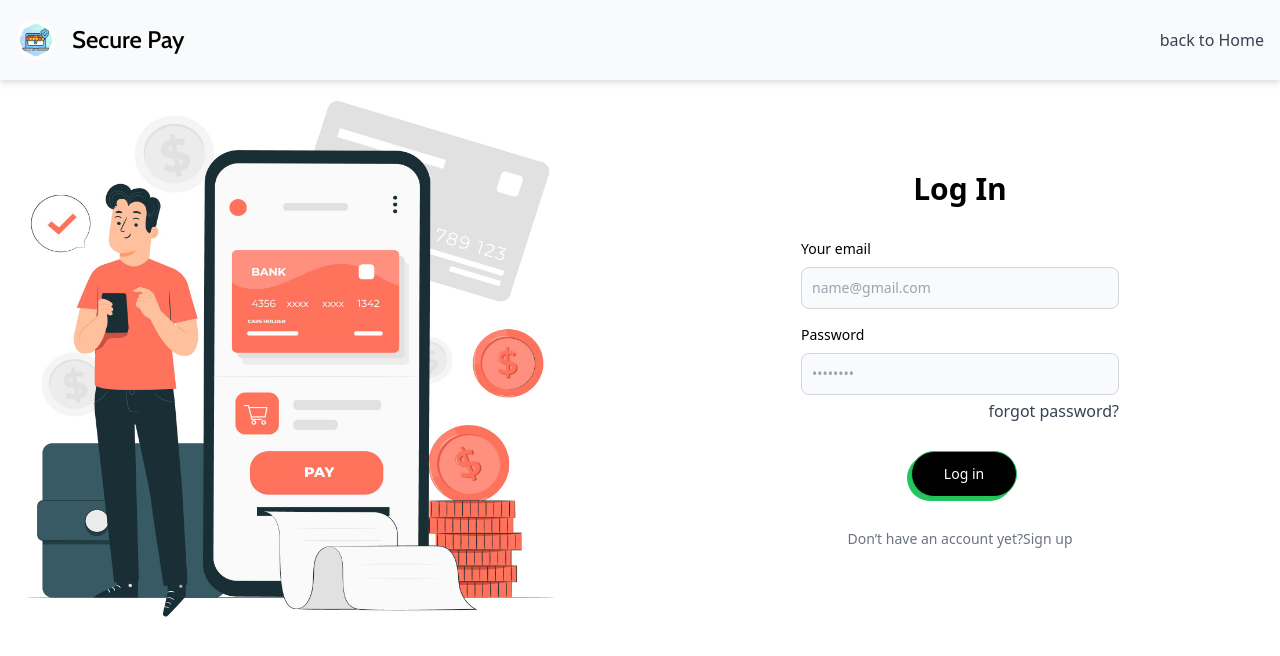
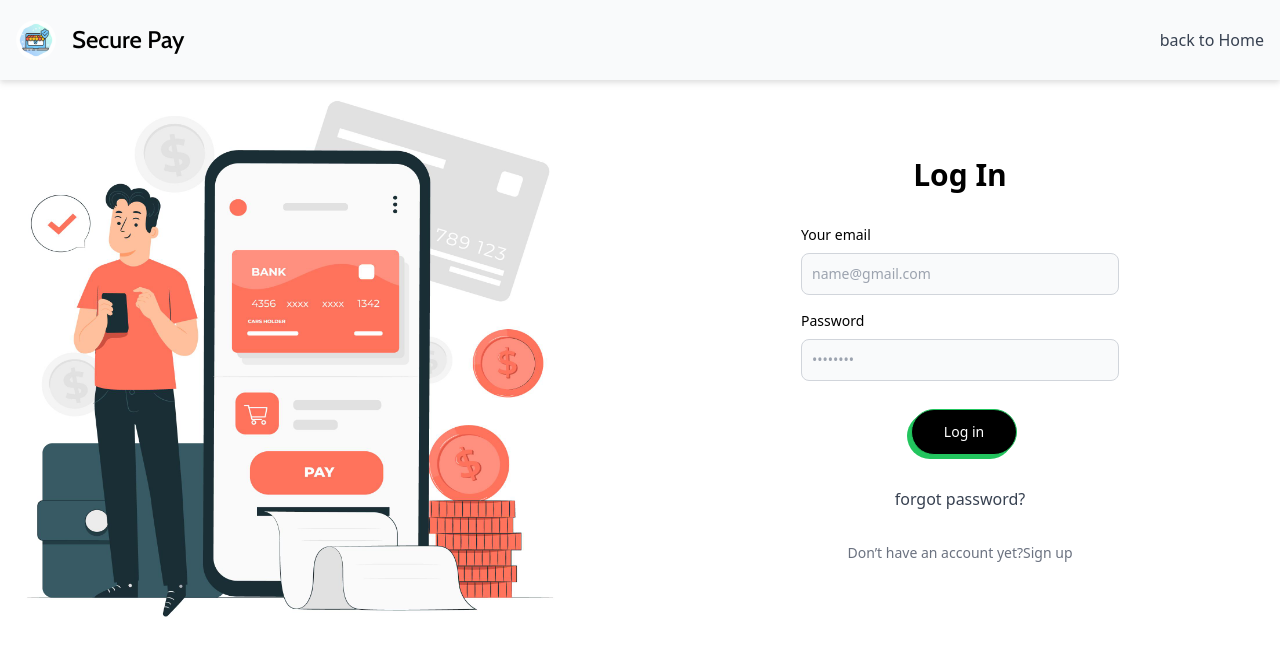
Before and after one commit to Shushant-S/Secure-Pay, a React (Create React App) app in the folder client/: page /login in a window 1280 px wide. Shown: the top 656 px of the page. Built offline with nearby package versions, Linux system fonts and the light colour scheme.

Commit message:
changes the forgot password button in login.js

```diff
--- a/client/src/components/Login.js
+++ b/client/src/components/Login.js
@@ -108,13 +108,6 @@ const Login = () => {
                   placeholder="••••••••"
                   class="bg-gray-50 border border-gray-300 text-gray-900 sm:text-sm rounded-lg focus:ring-primary-600 focus:border-primary-600 block w-full p-2.5 dark:bg-gray-700 dark:border-gray-600 dark:placeholder-gray-400 dark:text-white dark:focus:ring-blue-500 dark:focus:border-blue-500"
                 />
-                <p className="flex justify-end mt-1">
-                  <button onClick={() => {
-                    navigate('/forgotPassword')
-                  }} className="font-medium hover:underline hover:text-black dark:text-primary-500 text-gray-700">
-                    forgot password?
-                  </button>
-                </p>
               </div>
 
                 <div className="flex justify-center">
@@ -127,6 +120,18 @@ const Login = () => {
                       </span>
                     </button>
                   </button>
+
+                </div>
+
+                <div className="flex justify-center items-center pt-4">
+                  <p >
+                    <button onClick={() => {
+                      navigate('/forgotPassword')
+                    }} className="font-medium hover:underline hover:text-black dark:text-primary-500 text-gray-700">
+                      forgot password?
+                    </button>
+                  </p>
+
                 </div>
 
 
```
